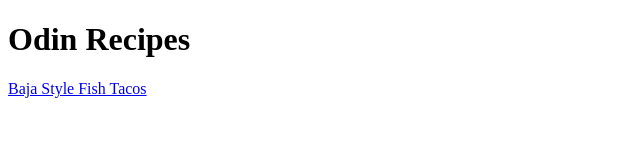
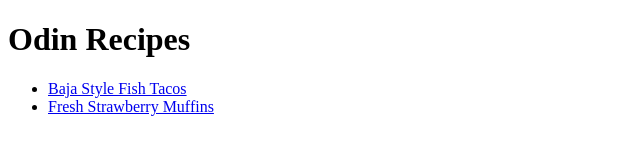
Before and after one commit to knysc/odin-recipes, a plain HTML site: page index.html in a window 1280 px wide. Shown: the whole page, without its empty margins (0-640 px from the left). Drawn offline with Linux system fonts and the light colour scheme.

Commit message:
Add homepage link to muffin recipe page

```diff
--- a/index.html
+++ b/index.html
@@ -6,6 +6,9 @@
     </head>
     <body>
         <h1>Odin Recipes</h1>
-        <a href="recipes/fishtacos.html">Baja Style Fish Tacos</a>
+        <ul>
+        <li><a href="recipes/fishtacos.html">Baja Style Fish Tacos</a></li>
+        <li><a href="recipes/strawberrymuffins.html">Fresh Strawberry Muffins</a></li>
+        </ul>
     </body>
 </html>
```
